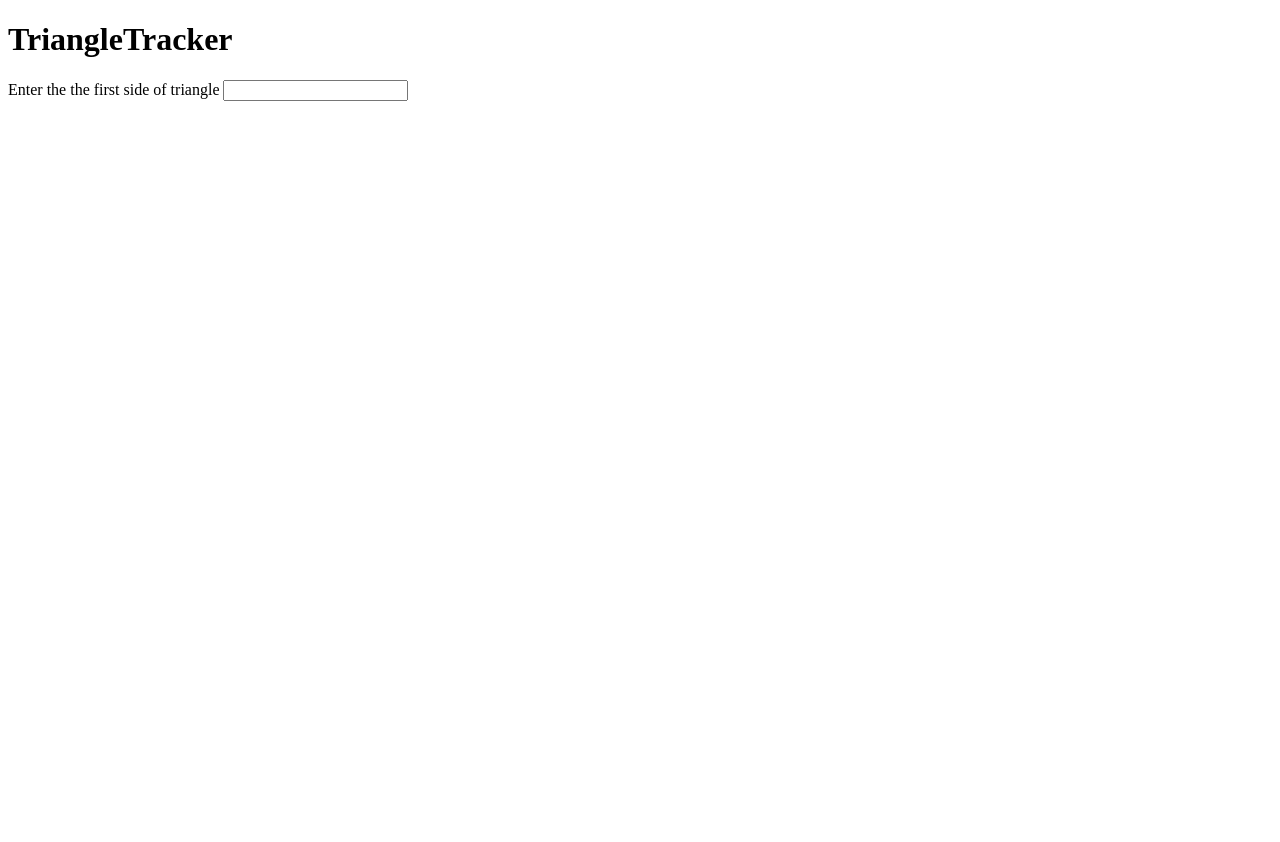
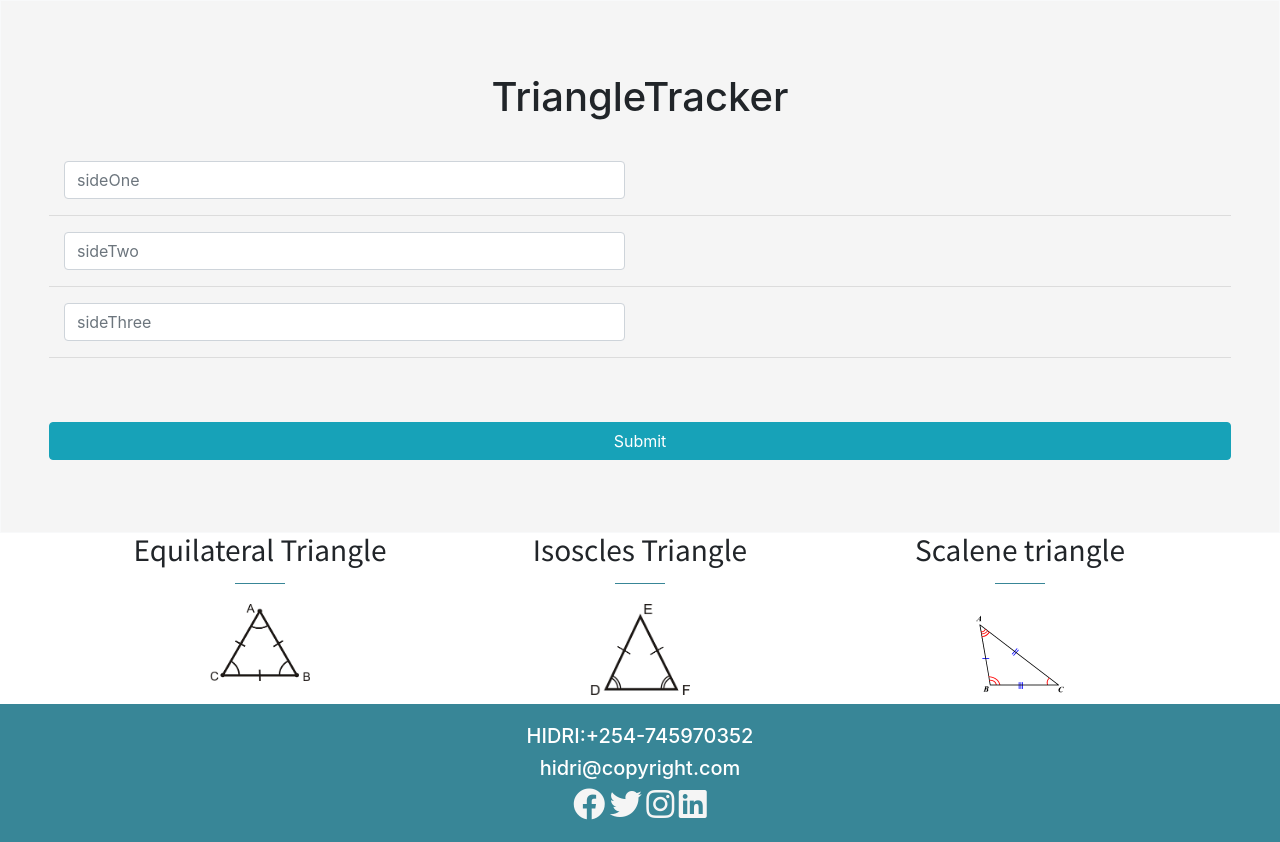
Before and after one commit to anthony7412/TriangleTracker, a plain HTML site: page index.html in a window 1280 px wide. Before the commit the page ends 800 px from the top, so only its background shows below. Drawn offline with nearby package versions, Linux system fonts and the light colour scheme.

Commit message:
this commi will add rthe javascript

```diff
--- /dev/null
+++ b/css/style.css
@@ -0,0 +1,48 @@
+
+
+
+
+
+
+.new{
+    width:50px;
+    height: 4px;
+    border-top: 1px solid #388697;
+}
+
+
+.triangle-head{
+    font-family: 'Noto Sans JP', sans-serif;
+}
+
+
+#image1{
+    width:100px;
+    /* height: 100%; */
+}
+
+
+
+
+.footer-1 {
+    background:#388697;
+    padding: 20px;
+    color: black;
+}
+
+.fotter-text p {
+    text-align: center;
+    color: black;
+
+}
+h5{
+    color: white;
+    text-align: center;
+}
+.social {
+    text-align: center;
+}
+
+#form-name{
+    background: whitesmoke;
+}
--- a/index.html
+++ b/index.html
@@ -4,17 +4,100 @@
     <meta charset="UTF-8">
     <meta name="viewport" content="width=device-width, initial-scale=1.0">
     <title>TriangleTracker</title>
+    <link rel="shortcut icon" href="image/tri.jpeg">
+
+    <link rel="stylesheet" href="css/style.css">
+    <link rel="stylesheet" href="css/animate/animate.css">
+    <link rel="stylesheet" href="js/owl/owl.carousel.min.css">
+    <link rel="stylesheet" href="js/owl/owl.theme.default.min.css">
+    <link rel="stylesheet" href="https://use.fontawesome.com/releases/v5.8.2/css/all.css">
+    <link rel="stylesheet" href="https://use.fontawesome.com/releases/v5.8.2/css/all.css">
+    <link rel="stylesheet" href="https://stackpath.bootstrapcdn.com/bootstrap/4.4.1/css/bootstrap.min.css"
+        integrity="sha384-Vkoo8x4CGsO3+Hhxv8T/Q5PaXtkKtu6ug5TOeNV6gBiFeWPGFN9MuhOf23Q9Ifjh" crossorigin="anonymous">
+    <link href="https://fonts.googleapis.com/css?family=Righteous&display=swap" rel="stylesheet">
+    <link href="https://fonts.googleapis.com/css?family=Noto+Sans+JP&display=swap" rel="stylesheet">
 </head>
 <body>
-    <h1>TriangleTracker</h1>
-
-    <form>
+    <section id="form-name">
+        <form class="text-center border border-light p-5" action="#!">
+            <p class="h4 mb-4"> <h1>TriangleTracker</h1></p>  <br>
+                <div class="col-6">
+                        <input type="" id="sideOne" class="form-control" placeholder="sideOne">
+                    </div><hr>
+                    <div class="col-6">
+                            <input type="text" id="sideTwo" class="form-control" placeholder="sideTwo">
+                        </div><hr>
+                            <div class="col-6">
+                                    <input type="text" id="sideThree" class="form-control" placeholder="sideThree">
+                            </div>
+                            <hr><br>
+            <button onclick="getdata()" class="btn btn-info my-4 btn-block waves-effect waves-light" type="submit">Submit</button>
+            </form>
+    </section>
+    <section id="triangle">
         <div class="container">
             <div class="row">
-                <label type="text">Enter the the first side of triangle</label>
-                <input type="number">
+                <div class="col-md-4 text-center">
+                    <h3 class="triangle-head">Equilateral Triangle</h3><hr class="new">
+                    <img src="image/e1.png"  alt="tri-image"   id="image1">
+                </div>
+                <div class="col-md-4 text-center">
+                    <h3 class="triangle-head">Isoscles Triangle</h3><hr class="new">
+                    <img src="image/i1.png"  alt="tri-image"   id="image1">
+
+                </div>
+                <div class="col-md-4 text-center">
+                    <h3 class="triangle-head">Scalene triangle</h3><hr class="new">
+                    <img src="image/s1.png"  alt="tri-image"   id="image1">
+
+                </div>
             </div>
         </div>
-    </form>
+    </section>
+    <footer class="footer-1">
+        <div class="fotter-text">
+            <div class="container">
+                <div class="row">
+                    <div class="col-md-4"> </div>
+
+                    <div class="col-md-4">
+
+                        <h5>HIDRI:+254-745970352 </h5>
+                        <h5>hidri@copyright.com </h5>
+                    </div>
+                    <div class="col-md-4">
+                         </div>
+                    <div class="col-md-12">
+
+                        <div class="social">
+                            <a href="http://facebook.com" target="_blank"><i class="fab fa-facebook fa-2x" style="color: whitesmoke;"></i></a>
+                            <a href="http://twitter.com" target="_blank"><i class="fab fa-twitter fa-2x"  style="color: whitesmoke;"></i></i></a>
+                            <a href="http://instagram.com" target="_blank"><i class="fab fa-instagram fa-2x"  style="color: whitesmoke;"></i></i></a>
+                            <a href="http://linkedin.com" target="_blank"><i class="fab fa-linkedin fa-2x"  style="color: whitesmoke;"></i></i></a>
+                        </div>
+                    </div>
+                </div>
+            </div>
+
+        </div>
+
+    </footer>
 </body>
+
+<script src="https://code.jquery.com/jquery-3.4.1.slim.min.js"
+    integrity="sha384-J6qa4849blE2+poT4WnyKhv5vZF5SrPo0iEjwBvKU7imGFAV0wwj1yYfoRSJoZ+n" crossorigin="anonymous">
+</script>
+<script src="https://cdn.jsdelivr.net/npm/popper.js@1.16.0/dist/umd/popper.min.js"
+    integrity="sha384-Q6E9RHvbIyZFJoft+2mJbHaEWldlvI9IOYy5n3zV9zzTtmI3UksdQRVvoxMfooAo" crossorigin="anonymous">
+</script>
+<script src="https://stackpath.bootstrapcdn.com/bootstrap/4.4.1/js/bootstrap.min.js"
+    integrity="sha384-wfSDF2E50Y2D1uUdj0O3uMBJnjuUD4Ih7YwaYd1iqfktj0Uod8GCExl3Og8ifwB6" crossorigin="anonymous">
+</script>
+
+<script src="js/jquery.js"></script>
+
+<script src="js/owl/owl.carousel.min.js"></script>
+<script src="js/wow/wow.min.js"></script>
+<script src="js/script.js"></script>
+
 </html>
--- a/js/script.js
+++ b/js/script.js
@@ -1,18 +1,47 @@
+
+
+var sideOne, sideTwo, sideThree;
 
 
 
-var a , b ,c;
+function getdata(){
 
-function getdat(){
-    a = document.getElementById('a').value;
-    b = document.getElementById('b').value;
-    c = document.getElementById('c').value;
+    this.sideOne= document.getElementById("sideOne").value;
+    this.sideTwo=document.getElementById('sideTwo').value;
+    this.sideThree=document.getElementById("sideThree").value;
+    this.validateData();
+}
+function validateData(){
+    if(this.sideOne <= 0 || this.sideTwo <= 0){
+        alert("Invalid Triangle");
+        return;
+    }
+    if(this.sideThree <=0 || this.sideOne <=0 ){
+        alert("Invalid Triangle");
+        return;
+    }
+    if  (this.sideOne +  this.sideTwo <= this.sideThree || this.sideOne + this.sideThree <= this.sideTwo || this.sideTwo + this.sideThree <= this.sideOne){
+        alert("this sides can't construct trianlge")
+        return;
+    }
 
+    this.finalResult();
+}
+function finalResult(){
+    // var result = parseInt(calculateEriName());
+
+        if  (this.sideOne === this.sideTwo && sideTwo === sideThree){
+            alert("Triangle is equilateral triangle")
+    }
+
+    else if (this.sideOne === this.sideTwo && this.sideTwo !== this.sideThree){
+        alert("Triangle is isosceles triangle" )
+    }
+    else{
+        alert("Triangle is scalne Triangle")
+    }
 }
 
-if (a === b || a === c) {
-    alert('This triangle is isoscles trainlge');
-}
-else if (a === b || a === c){
-    alert('this traingle is equalatrial');
-}
+// function calculateEriName(){
+//     return (((this.century / 4) - 2 * this.century - 1) + ((5 * this.year / 4)) + ((26 * (this.month + 1) / 10)) + this.day) % 7;
+// }
```
Also changed, not shown: image/e1.png (added), image/e2.png (added), image/i1.png (added), image/i2.png (added), image/i3.png (added), image/s1.png (added), image/s2.png (added), image/tr3.jpeg (added), image/tri.jpeg (added).
